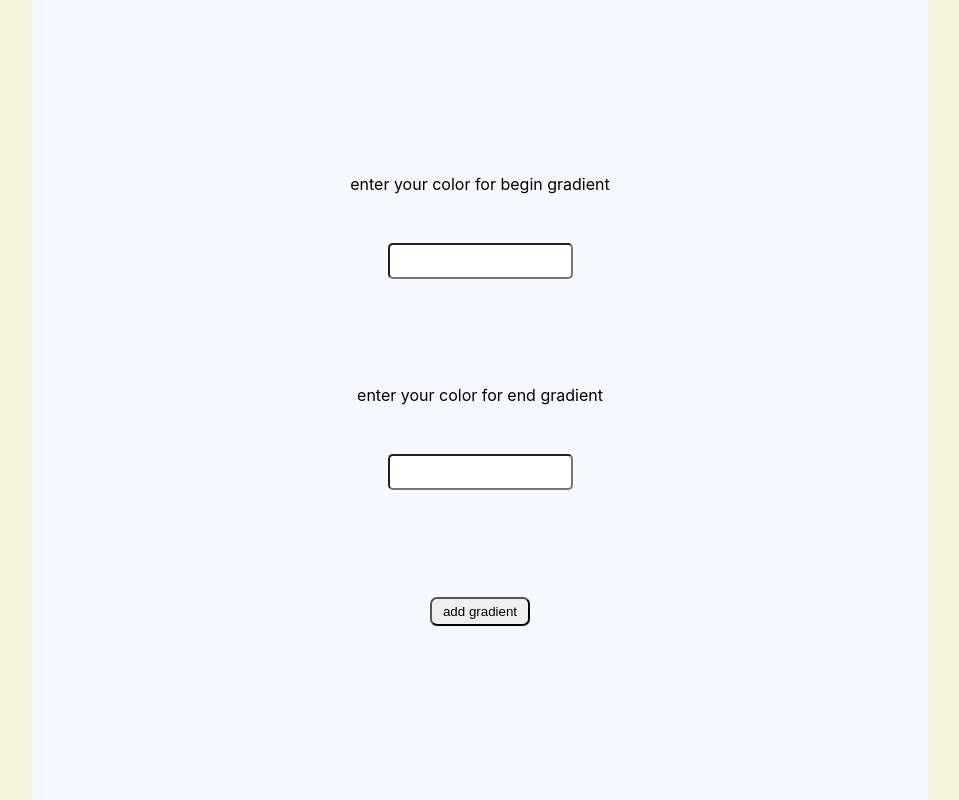
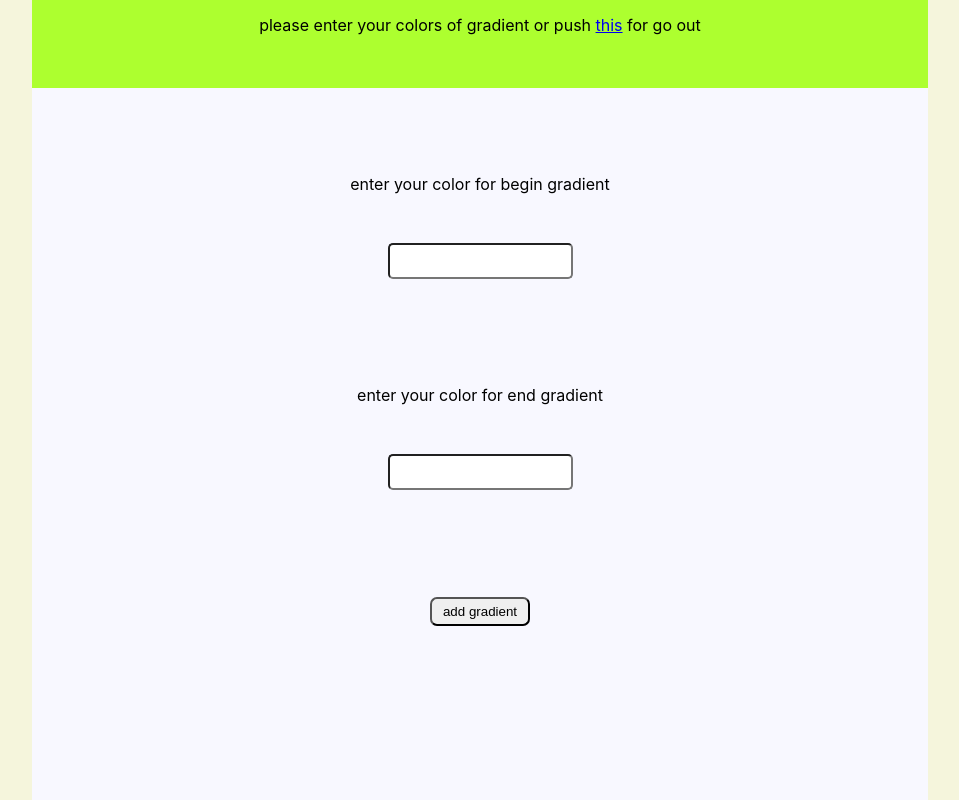
Before and after one commit to serIvanich/gradients-constructor, a React (Create React App) app: page /new in a window 1280 px wide. Shown: the whole page, without its empty margins (160-1119 px from the left). Built offline with nearby package versions, Linux system fonts and the light colour scheme.

Commit message:
added return to main from new and edit

```diff
--- a/src/ui/features/editItem/EditGradient.module.scss
+++ b/src/ui/features/editItem/EditGradient.module.scss
@@ -3,7 +3,19 @@
   width: 70vw;
   min-height: 100%;
   background-color: ghostwhite;
+  position: relative;
   display: flex;
+  flex-direction: column;
   justify-content: center;
   align-items: center;
+
+  .text {
+    width: 100%;
+    height: 73px;
+    position: absolute;
+    top: 0;
+    padding-top: 15px;
+    background-color: greenyellow;
+    text-align: center;
+  }
 }
--- a/src/ui/features/editItem/EditGradient.tsx
+++ b/src/ui/features/editItem/EditGradient.tsx
@@ -1,7 +1,7 @@
 import React from "react";
 import {FormValuesType, SettingForm} from "../../../components/form/SettingForm";
 import s from "./EditGradient.module.scss";
-import {useNavigate, useParams} from "react-router-dom";
+import {Link, useNavigate, useParams} from "react-router-dom";
 import {useSelector} from "react-redux";
 import {AppRootStateType, useAppDispatch} from "../../../bll/store";
 import {changeColorsGradient, GradientType} from "../../../bll/gradients-reducer";
@@ -15,9 +15,12 @@ export const EditGradient: React.FC = () => {
     const gradients = useSelector<AppRootStateType, GradientType[]>(state => state.gradients)
 
     let gradient: GradientType [] = gradients ? gradients.filter(i => i.id === id) : []
-    let gradientValues = {
-        color1: gradient[0].color1,
-        color2: gradient[0].color2
+    let gradientValues
+        if (gradient.length) {
+            gradientValues = {
+                color1: gradient[0].color1,
+                color2: gradient[0].color2
+            }
     }
 
     const changeCallback = (values: FormValuesType) => {
@@ -32,7 +35,7 @@ export const EditGradient: React.FC = () => {
 
     return (
         <div className={s.containerApp}>
-
+            <div className={s.text}>please change colors of gradient or enter <Link to={'/'}>this</Link> for go out</div>
             <SettingForm changeCallback={changeCallback} values={gradientValues}/>
         </div>
     )
--- a/src/ui/features/newItem/NewGradient.module.scss
+++ b/src/ui/features/newItem/NewGradient.module.scss
@@ -3,7 +3,17 @@
   width: 70vw;
   min-height: 100%;
   background-color: ghostwhite;
+  position: relative;
   display: flex;
   justify-content: center;
   align-items: center;
+  .text {
+    width: 100%;
+    height: 73px;
+    position: absolute;
+    top: 0;
+    padding-top: 15px;
+    background-color: greenyellow;
+    text-align: center;
+  }
 }
--- a/src/ui/features/newItem/NewGradient.tsx
+++ b/src/ui/features/newItem/NewGradient.tsx
@@ -1,11 +1,10 @@
 import React from "react";
 import s from './NewGradient.module.scss'
 import {FormValuesType, SettingForm} from "../../../components/form/SettingForm";
-import {useActions} from "../../../utils/redux-utils";
 import {addNewGradient} from "../../../bll/gradients-reducer";
 import {useAppDispatch} from "../../../bll/store";
 import {v4 as uuidv4} from "uuid";
-import {useNavigate} from "react-router-dom";
+import {Link, useNavigate} from "react-router-dom";
 
 export const NewGradient: React.FC = () => {
     const navigate = useNavigate();
@@ -24,7 +23,7 @@ export const NewGradient: React.FC = () => {
 
     return (
         <div className={s.containerApp}>
-
+            <div className={s.text}>please enter your colors of gradient or push <Link to={'/'}>this</Link> for go out</div>
             <SettingForm changeCallback={changeCallback}/>
         </div>
     )
```
Also changed, not shown: src/utils/redux-utils.ts (deleted, +0 -14 lines), 1 other file (tests, documents, lock files or other folders).
